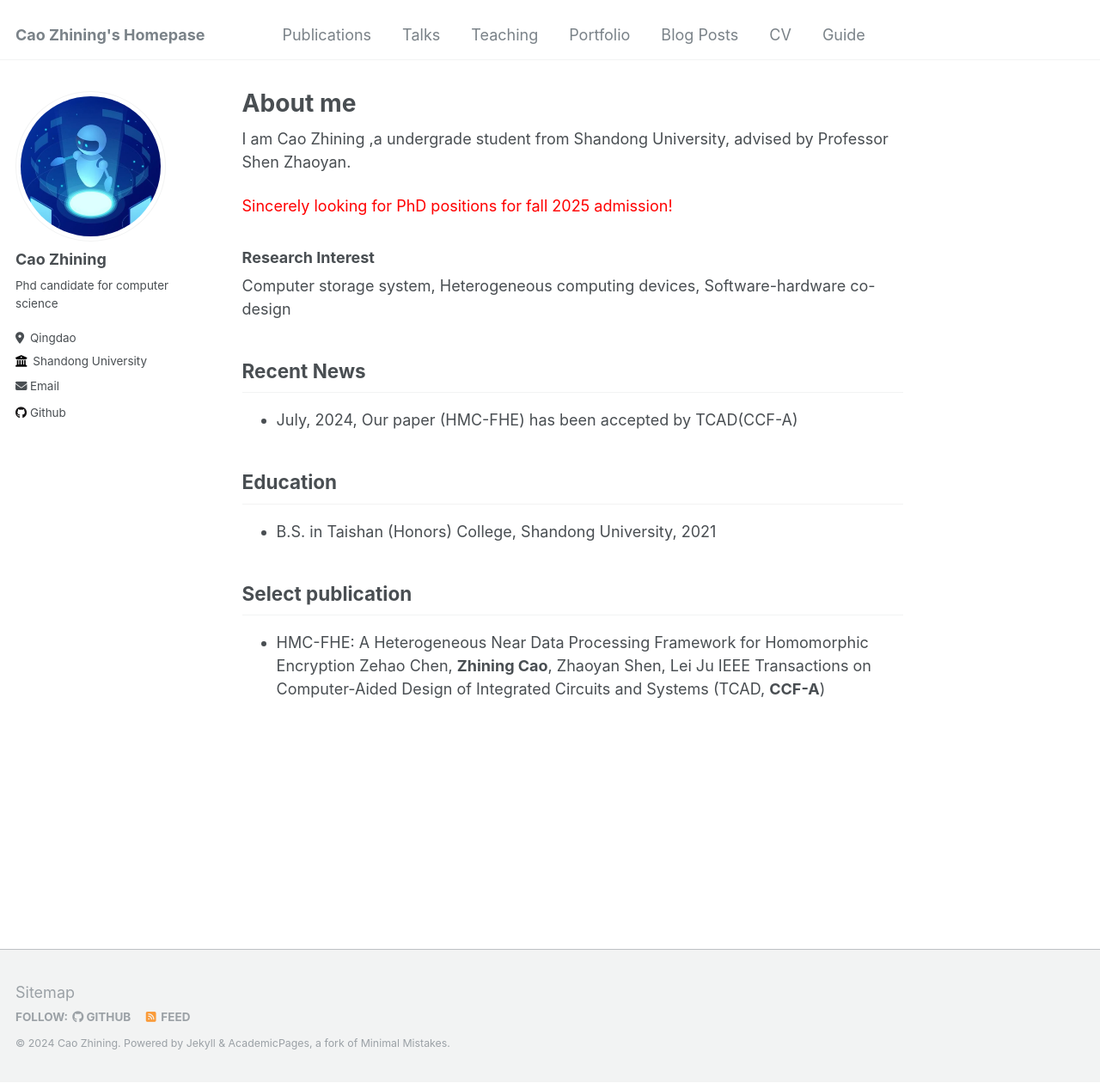
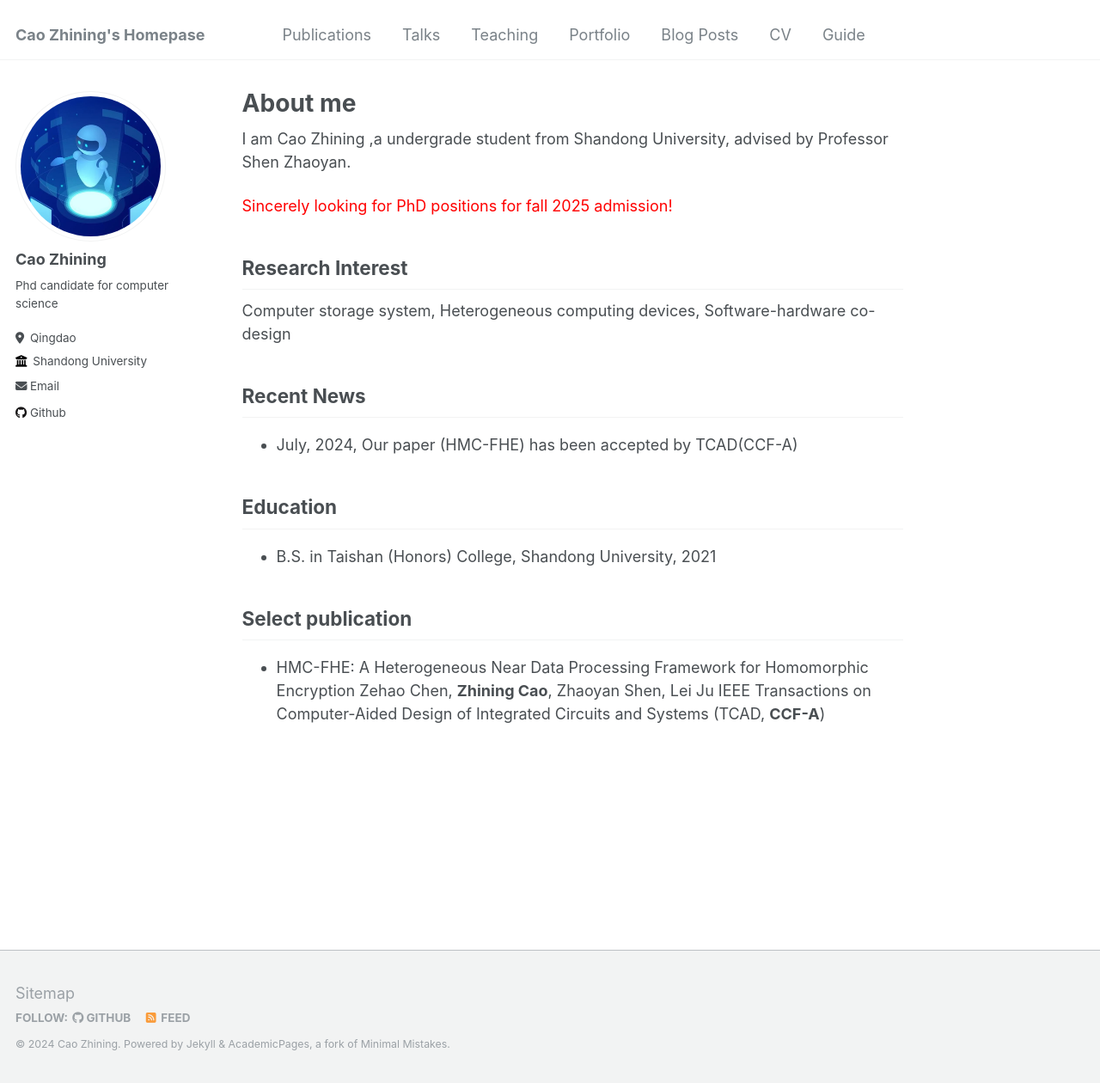
Before and after one commit to caozhining/caozhining.github.io, a Jekyll site: the page built from _pages/about.md, in a window 1280 px wide and 1260 px high. Shown: the whole window at 86% size. Built offline with Jekyll 4.4.1, drawn with Linux system fonts in a browser that asks for light colours.

```diff
--- a/_pages/about.md
+++ b/_pages/about.md
@@ -11,20 +11,20 @@ I am Cao Zhining ,a undergrade student from Shandong University, advised by Prof
 
 <font color="red"> Sincerely looking for PhD positions for fall 2025 admission! </font>
 
-### Research Interest
-
+Research Interest
+---------
 Computer storage system, Heterogeneous computing devices, Software-hardware co-design
 
-## Recent News
-
+Recent News
+---------
 * July, 2024, Our paper (HMC-FHE) has been accepted by TCAD(CCF-A)
 
-## Education
-
+Education
+---------
 * B.S. in Taishan (Honors) College, Shandong University, 2021
 
-## Select publication
-
+Select publication
+---------
 * HMC-FHE: A Heterogeneous Near Data Processing Framework for Homomorphic Encryption
   Zehao Chen, **Zhining Cao**, Zhaoyan Shen, Lei Ju
   IEEE Transactions on Computer-Aided Design of Integrated Circuits and Systems (TCAD, **CCF-A**)
```
